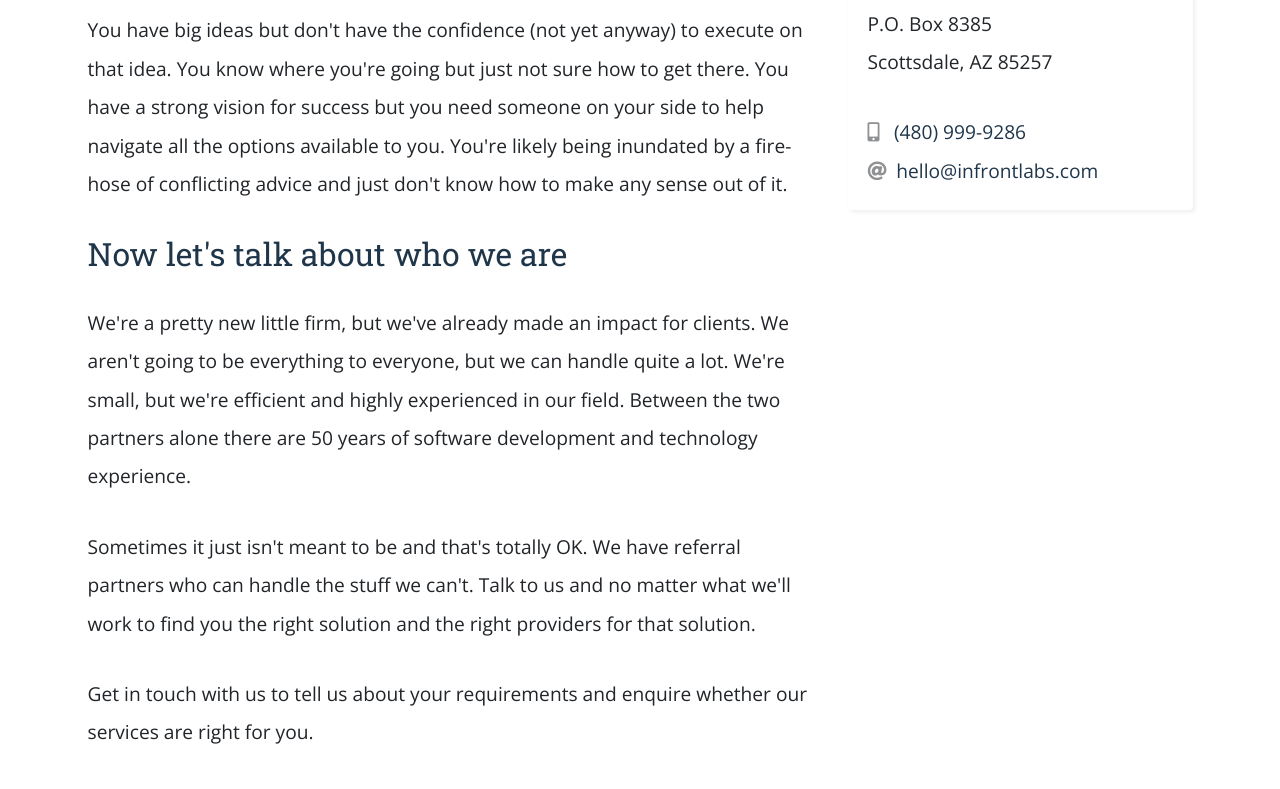
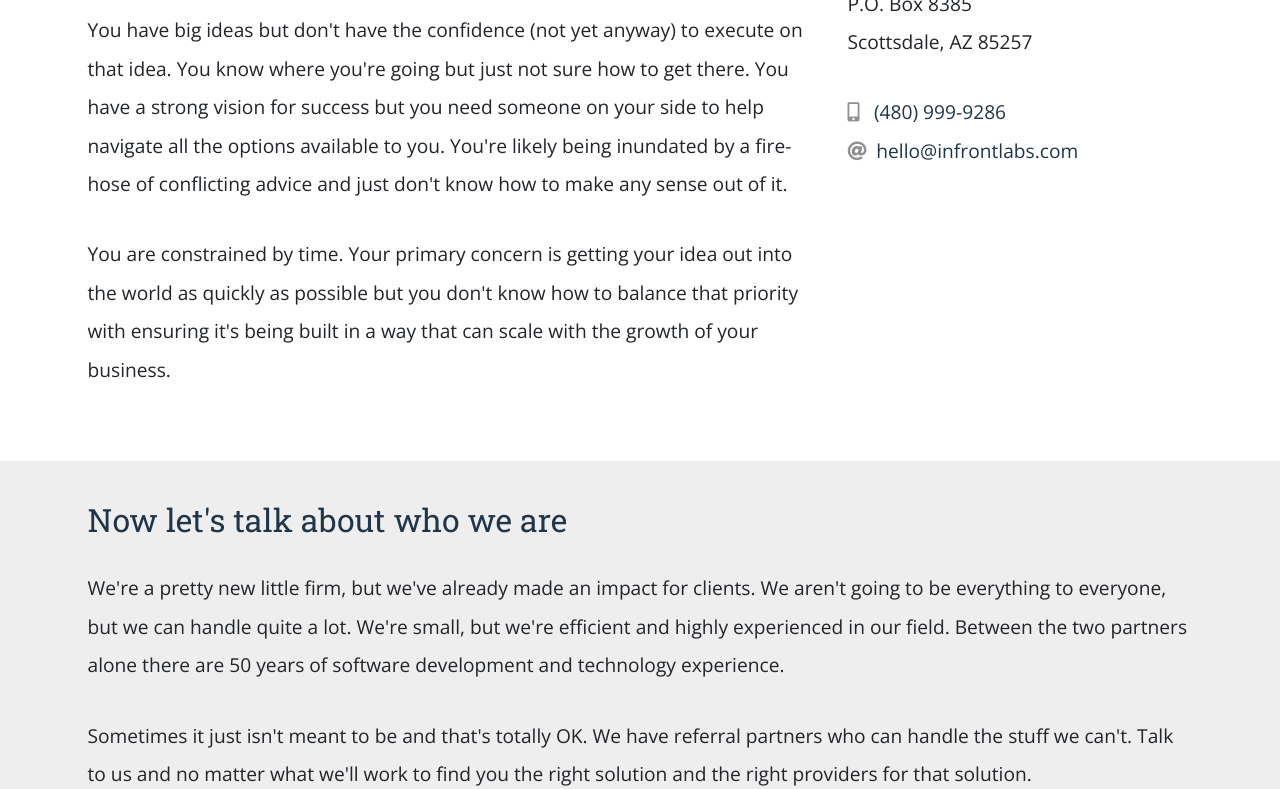
Before and after one commit to colynb/infrontlabs.com, a website built with Parcel: page src/index.pug in a window 1280 px wide. Shown: the part 597-1386 px from the top of the page. Built offline with nearby package versions, Linux system fonts and the light colour scheme.

Commit message:
copy changes

```diff
--- a/src/index.pug
+++ b/src/index.pug
@@ -17,32 +17,36 @@ html
 
         .row
           .col-md-8
-            h2 Let's talk about who you are
+            h2 First, let's talk about who you are
 
             p You have big ideas but don't have the confidence (not yet anyway) to execute on that idea.
               | You know where you're going but just not sure how to get there. You have a strong vision for success but
               | you need someone on your side to help navigate all the options available to you. You're likely being
               | inundated by a fire-hose of conflicting advice and just don't know how to make any sense out of it.
 
+            p You are constrained by time. Your primary concern is getting your idea out into the world as quickly as
+              | possible but you don't know how to balance that priority with ensuring it's being built in a way that
+              | can scale with the growth of your business.
+          .col-md-4
+            h3 Contact Us
+            p P.O. Box 8385<br>Scottsdale, AZ 85257
+            div
+              i.fa.fa-mobile-alt(style="opacity: .5")  &nbsp;&nbsp;
+              a(href="tel:480-999-9286") (480) 999-9286
 
-            h2 Now let's talk about who we are
+            div
+              i.fa.fa-at(style="opacity: .5")  &nbsp;
+              a(href="mailto:hello@infrontlabs.com") hello@infrontlabs.com
 
-            p We're a pretty new little firm, but we've already made an impact for clients. We aren't going to be everything to everyone, but we can handle quite a lot. We're small, but we're efficient and highly experienced in our field. Between the two partners alone there are 50 years of software development and technology experience.
-            p Sometimes it just isn't meant to be and that's totally OK. We have referral partners who can handle the stuff we can't. Talk to us and no matter what we'll work to find you the right solution and the right providers for that solution.
-            p Get in touch with us to tell us about your requirements and enquire whether our services are right for you.
-          .col-md-4
-            div.Panel
-              div.Panel__Body
-                h3 Contact Us
-                p P.O. Box 8385<br>Scottsdale, AZ 85257
-                div
-                  i.fa.fa-mobile-alt(style="opacity: .5")  &nbsp;&nbsp;
-                  a(href="tel:480-999-9286") (480) 999-9286
+    div.Section.Section--highlighted
+      .container
+        h2 Now let's talk about who we are
 
-                div
-                  i.fa.fa-at(style="opacity: .5")  &nbsp;
-                  a(href="mailto:hello@infrontlabs.com") hello@infrontlabs.com
-    .Section.Section--highlighted
+        p We're a pretty new little firm, but we've already made an impact for clients. We aren't going to be everything to everyone, but we can handle quite a lot. We're small, but we're efficient and highly experienced in our field. Between the two partners alone there are 50 years of software development and technology experience.
+        p Sometimes it just isn't meant to be and that's totally OK. We have referral partners who can handle the stuff we can't. Talk to us and no matter what we'll work to find you the right solution and the right providers for that solution.
+        p Get in touch with us to tell us about your requirements and enquire whether our services are right for you.
+
+    .Section
       .container
         a(name="services")
         h2 Services
@@ -56,7 +60,7 @@ html
 
 
 
-    .Section
+    .Section.Section--highlighted
       .container
         a(name="team")
         h2 The Team
@@ -97,7 +101,7 @@ html
                 | playing banjo, and CSS.
 
 
-    .Section.Section--highlighted
+    .Section
       .container
         .Testimonial
           p.Testimonial__Quote
```
